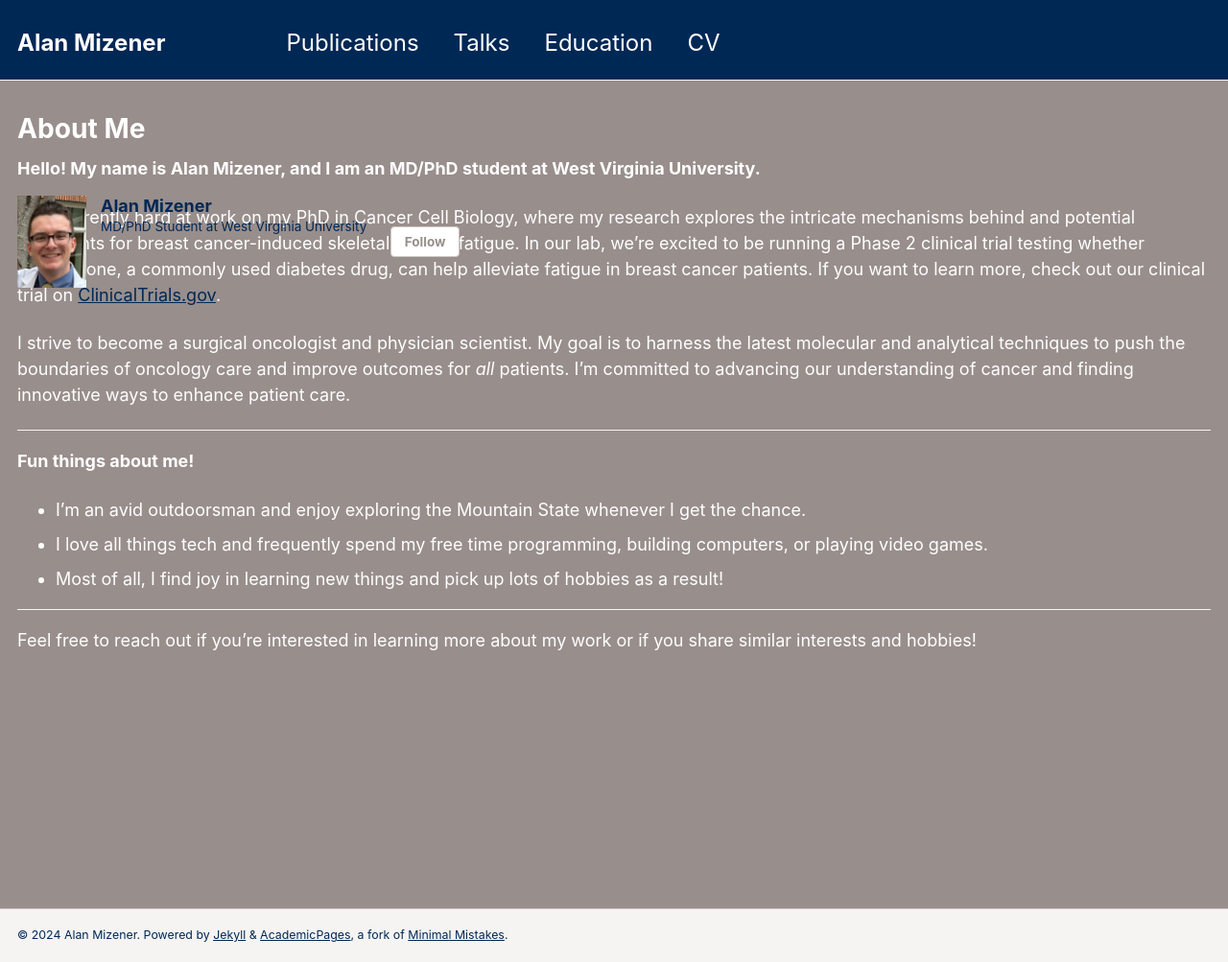
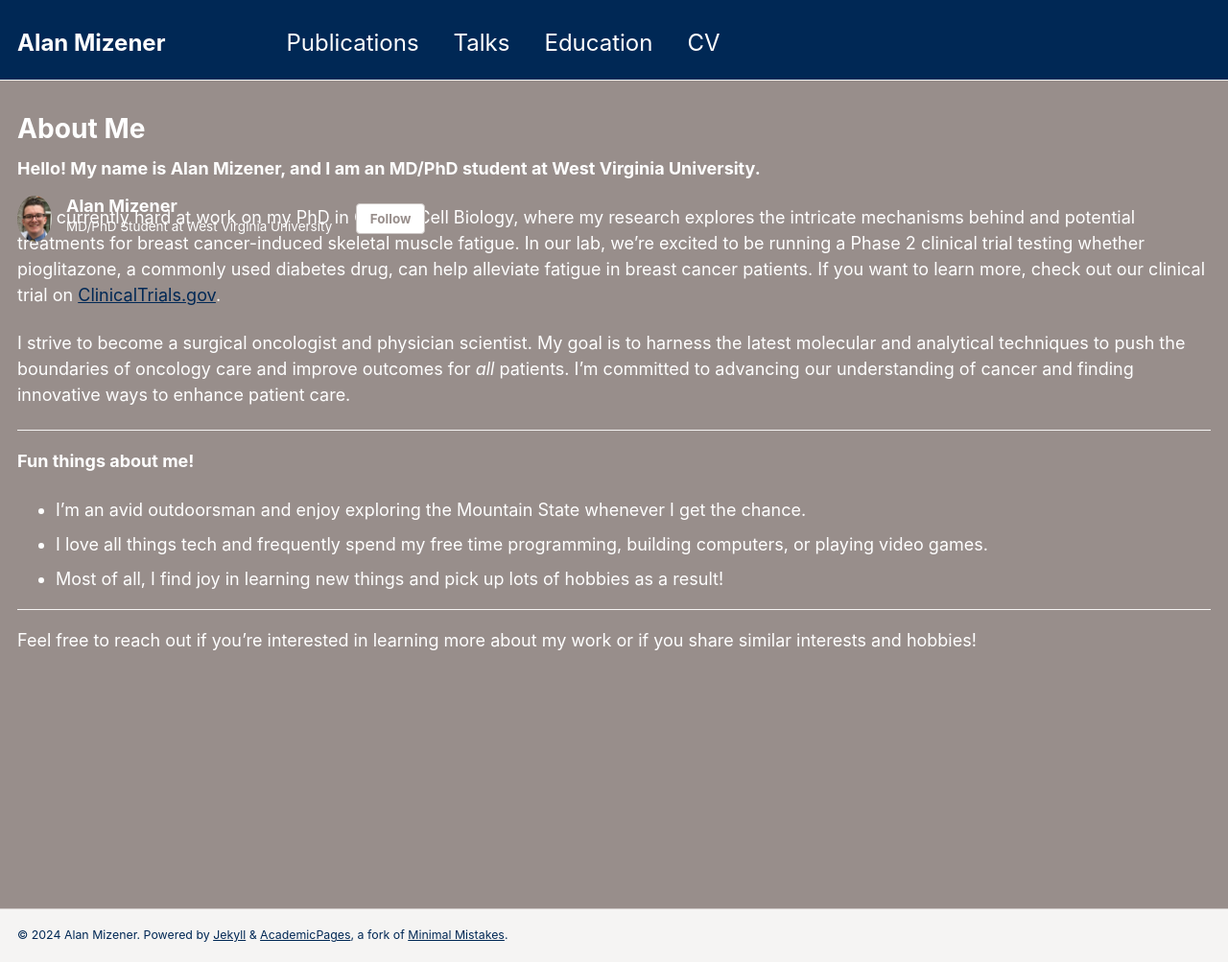
Before and after one commit to admizener/admizener.github.io, a Jekyll site: the page built from _pages/about.md, in a window 1280 px wide and 1003 px high. Shown: the whole window at 96% size. Built offline with Jekyll 4.4.1, drawn with Linux system fonts in a browser that asks for light colours.

Commit message:
Update _sidebar.scss

```diff
--- a/_sass/_sidebar.scss
+++ b/_sass/_sidebar.scss
@@ -42,15 +42,13 @@
   }
 
   h3, h4 {
-     font-size: $type-size-5;
-     color: $accent-color;
+    font-size: $type-size-5;
   }
 
   p, li {
-     font-family: $sans-serif;
-     font-size: $type-size-6;
-     line-height: 1.5;
-     color: $accent-color;
+    font-family: $sans-serif;
+    font-size: $type-size-6;
+    line-height: 1.5;
   }
 
   img {
@@ -81,7 +79,7 @@
 .author__avatar {
   display: table-cell;
   vertical-align: top;
-  width: 72px;
+  width: 36px;
   // set width only, for non-square avatars
   // height: 36px;
 
@@ -92,8 +90,8 @@
   }
 
   img {
-    max-width: 250px;
-    border-radius: 0%;
+    max-width: 175px;
+    border-radius: 50%;
 
     @include breakpoint($large) {
       padding: 5px;
```
